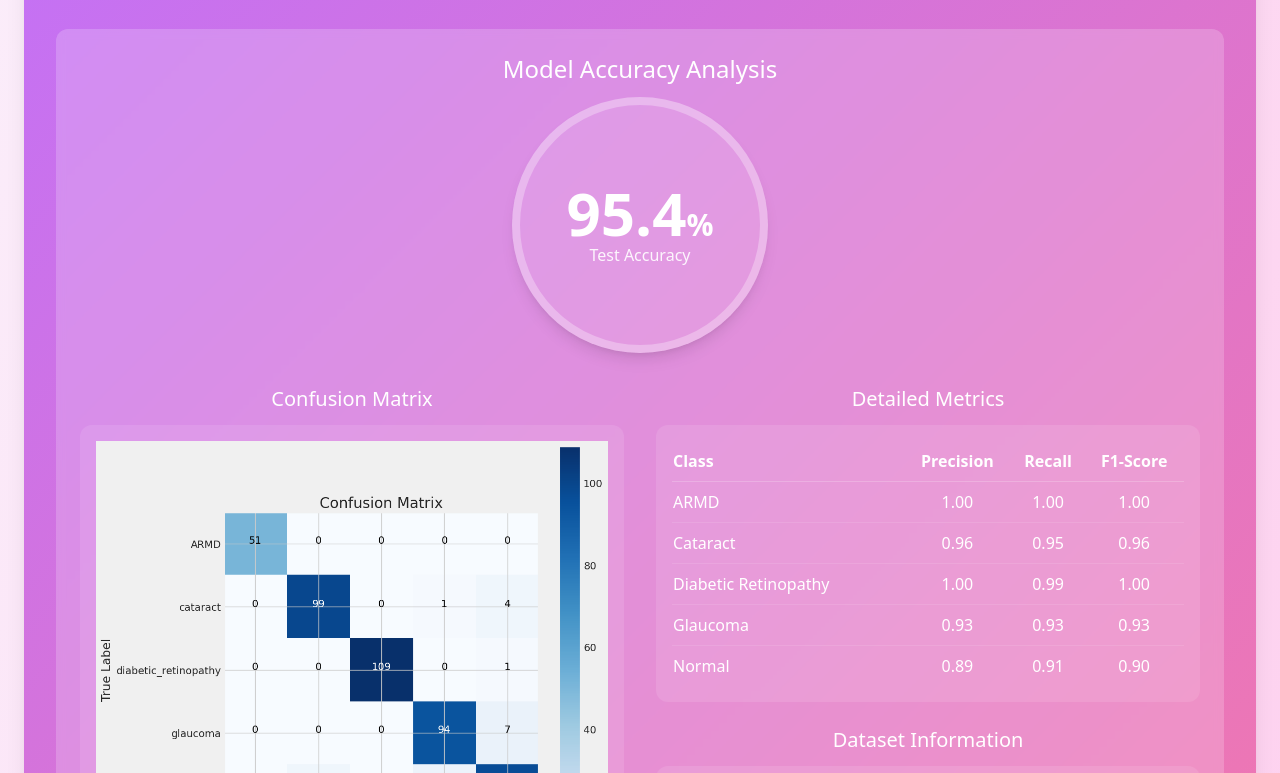
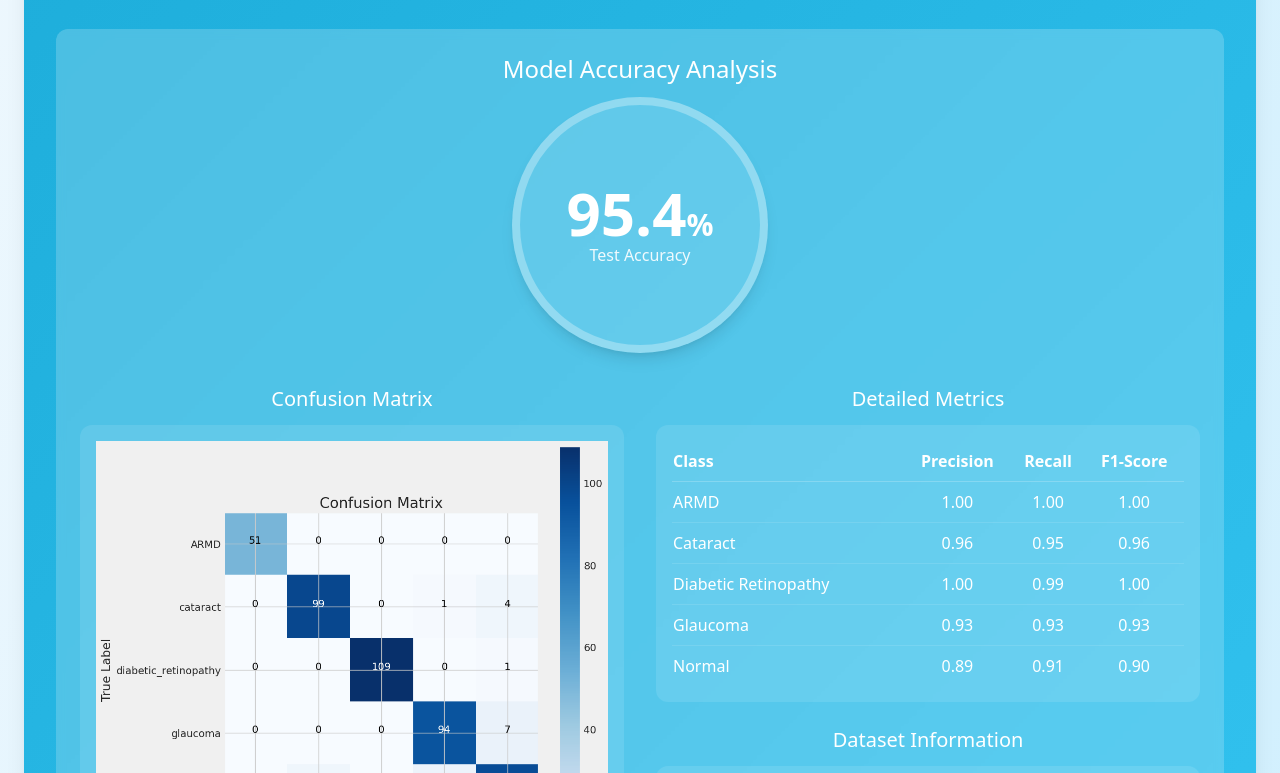
Before and after one commit to neeraj12341/retinal-ai, a React (Vite) app: page /about in a window 1280 px wide. Shown: the part 1482-2255 px from the top of the page. Built offline with nearby package versions, Linux system fonts and the light colour scheme.

Commit message:
Refactor: Change color scheme to blue
Change the color scheme of the website to different shades of blue.

```diff
--- a/src/components/Footer.tsx
+++ b/src/components/Footer.tsx
@@ -11,7 +11,7 @@ const Footer = () => {
             <Link to="/" className="flex items-center space-x-2">
               <Eye className="h-6 w-6 text-white" />
               <span className="text-xl font-bold text-white">
-                Retinal<span className="text-accent">AI</span>
+                Retinal<span className="text-blue-400">AI</span>
               </span>
             </Link>
             <p className="mt-4 text-white/90 text-sm leading-relaxed">
--- a/src/components/NavBar.tsx
+++ b/src/components/NavBar.tsx
@@ -1,3 +1,4 @@
+
 import { useState } from "react";
 import { Link } from "react-router-dom";
 import { Button } from "@/components/ui/button";
--- a/src/index.css
+++ b/src/index.css
@@ -1,36 +1,37 @@
+
 @tailwind base;
 @tailwind components;
 @tailwind utilities;
 
 @layer base {
   :root {
-    --background: 270 70% 98%;
-    --foreground: 274 71.4% 18.1%;
+    --background: 210 70% 98%;
+    --foreground: 214 71.4% 18.1%;
 
     --card: 0 0% 100%;
-    --card-foreground: 274 71.4% 18.1%;
+    --card-foreground: 214 71.4% 18.1%;
 
     --popover: 0 0% 100%;
-    --popover-foreground: 274 71.4% 18.1%;
+    --popover-foreground: 214 71.4% 18.1%;
 
-    --primary: 280 90% 50%;
+    --primary: 210 90% 50%;
     --primary-foreground: 210 40% 98%;
 
-    --secondary: 320 70% 50%;
+    --secondary: 199 70% 50%;
     --secondary-foreground: 210 40% 98%;
 
-    --muted: 270 14% 96%;
-    --muted-foreground: 270 8.9% 46.1%;
+    --muted: 210 14% 96%;
+    --muted-foreground: 210 8.9% 46.1%;
 
-    --accent: 320 95% 90%;
-    --accent-foreground: 320 70% 40%;
+    --accent: 199 95% 90%;
+    --accent-foreground: 199 70% 40%;
 
     --destructive: 350 84.2% 60.2%;
     --destructive-foreground: 210 40% 98%;
 
-    --border: 270 13% 91%;
-    --input: 270 13% 91%;
-    --ring: 280 90% 50%;
+    --border: 210 13% 91%;
+    --input: 210 13% 91%;
+    --ring: 210 90% 50%;
 
     --radius: 1rem;
   }
@@ -57,13 +58,13 @@
   }
 }
 
-/* New vibrant gradient backgrounds */
+/* New vibrant gradient backgrounds - changed from pink to blue shades */
 .hero-gradient {
-  background-image: linear-gradient(135deg, #FF9A9E 0%, #FAD0C4 99%, #FAD0C4 100%);
+  background-image: linear-gradient(135deg, #33C3F0 0%, #D3E4FD 99%, #D3E4FD 100%);
 }
 
 .purple-gradient {
-  background-image: linear-gradient(135deg, #C471F5 0%, #F377AB 100%);
+  background-image: linear-gradient(135deg, #1EAEDB 0%, #33C3F0 100%);
 }
 
 .green-gradient {
@@ -71,7 +72,7 @@
 }
 
 .orange-gradient {
-  background-image: linear-gradient(135deg, #FFD1FF 0%, #FAD0C4 100%);
+  background-image: linear-gradient(135deg, #D3E4FD 0%, #8FD3F4 100%);
 }
 
 /* Page transitions */
--- a/src/utils/diagnosisConstants.ts
+++ b/src/utils/diagnosisConstants.ts
@@ -1,3 +1,4 @@
+
 export const healthTips = {
   ARMD: [
     "Schedule an appointment with a retina specialist immediately",
@@ -32,11 +33,11 @@ export const healthTips = {
 };
 
 export const COLOR_MAP = {
-  ARMD: "#FF6B6B",  // Bright red
-  Cataract: "#C471F5",  // Purple
-  "Diabetic Retinopathy": "#4ECDC4",  // Turquoise
-  Glaucoma: "#8FD3F4",  // Light blue
-  Normal: "#95D45A"  // Light green
+  ARMD: "#0EA5E9",  // Ocean blue
+  Cataract: "#1EAEDB",  // Bright blue
+  "Diabetic Retinopathy": "#0C4A6E",  // Deep blue
+  Glaucoma: "#33C3F0",  // Sky blue
+  Normal: "#D3E4FD"  // Soft blue
 };
 
 export const mockPrediction = async (file: File): Promise<any> => {
--- a/tailwind.config.ts
+++ b/tailwind.config.ts
@@ -65,11 +65,11 @@ export default {
 				},
 				// Using direct color values for better visualization of vibrant gradients
 				eye: {
-					primary: '#C471F5',
-					secondary: '#F377AB',
-					accent: '#FF9A9E',
-					light: '#FAD0C4',
-					dark: '#592E83'
+					primary: '#1EAEDB', // Changed from purple to bright blue
+					secondary: '#0EA5E9', // Changed to ocean blue
+					accent: '#33C3F0', // Changed to sky blue
+					light: '#D3E4FD', // Changed to soft blue
+					dark: '#0C4A6E' // Changed to deep blue
 				}
 			},
 			borderRadius: {
```
